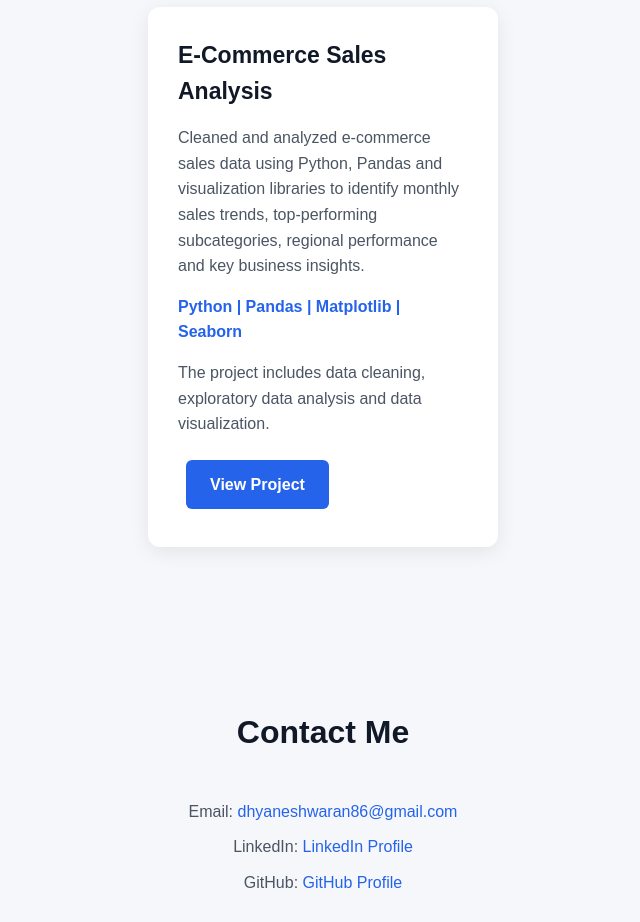
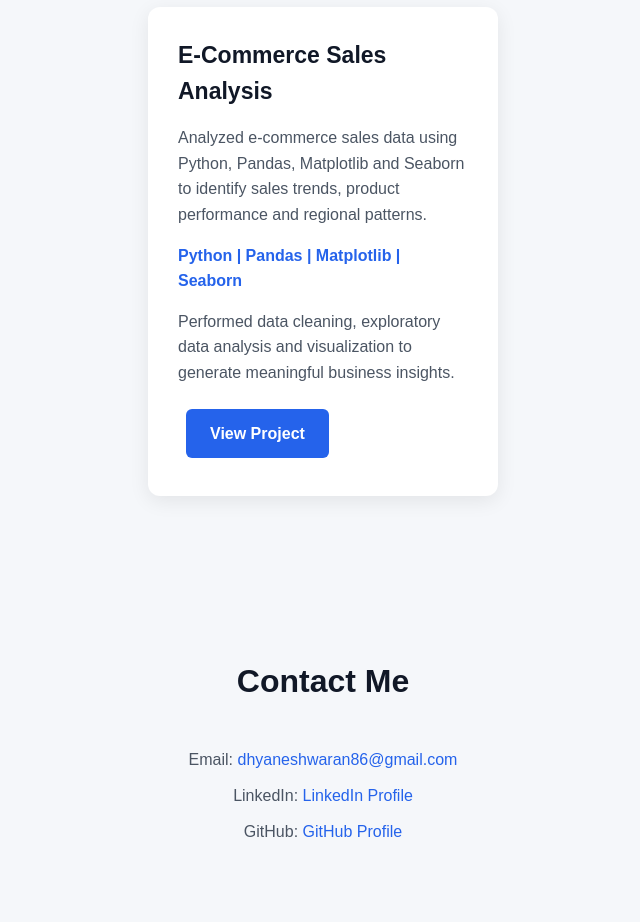
Before and after one commit to Dhyaneshwaran08/Dhyaneshwaran08.github.io, a plain HTML site: page index.html in a window 1280 px wide. Shown: the part 1680-2602 px from the top of the page, without its empty margins (317-957 px from the left). Drawn offline with Linux system fonts and the light colour scheme.

Commit message:
Update index.html

```diff
--- a/index.html
+++ b/index.html
@@ -354,10 +354,7 @@
                 <h3>E-Commerce Sales Analysis</h3>
 
                 <p>
-                    Cleaned and analyzed e-commerce sales data using Python, Pandas and
-                    visualization libraries to identify monthly sales trends, top-performing
-                    subcategories, regional performance and key business insights.
-
+                    Analyzed e-commerce sales data using Python, Pandas, Matplotlib and Seaborn to identify sales trends, product performance and regional patterns.
                 </p>
 
                 <p class="tools">
@@ -365,8 +362,7 @@
                 </p>
 
                 <p>
-                    The project includes data cleaning,
-                    exploratory data analysis and data visualization.
+                    Performed data cleaning, exploratory data analysis and visualization to generate meaningful business insights.
                 </p>
 
                 <!-- CHANGE THIS LINK -->
```
